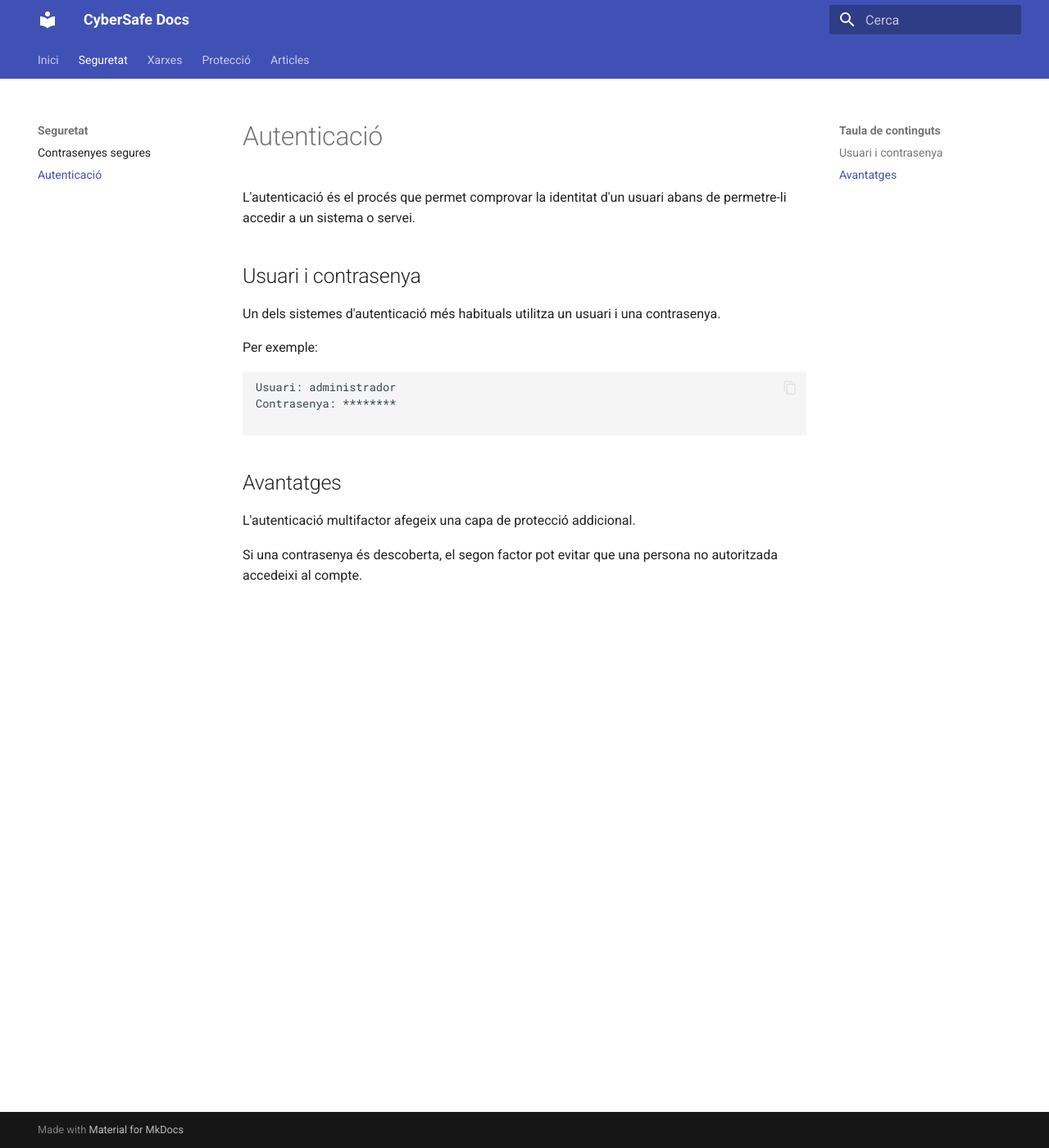
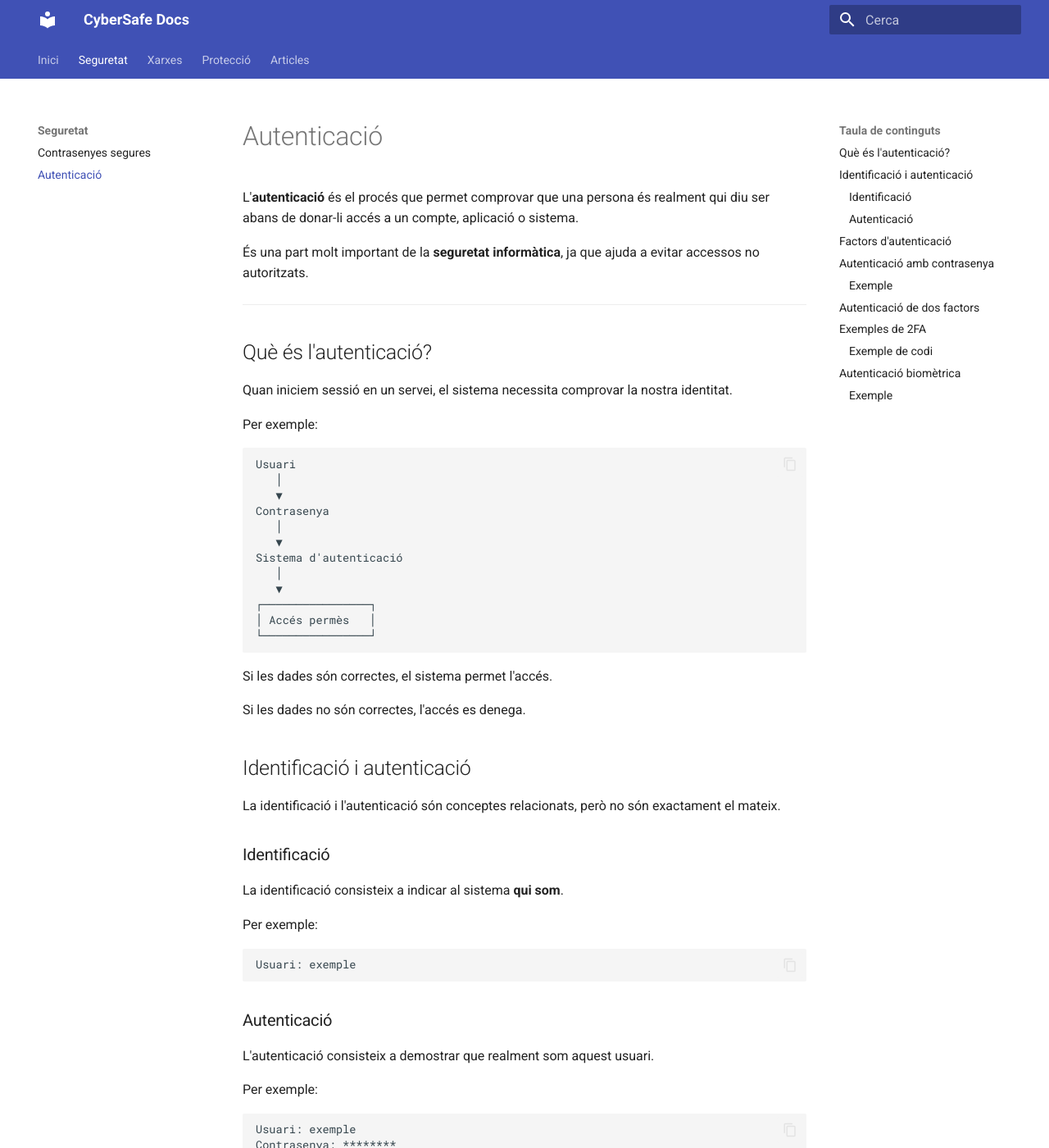
Before and after one commit to dunabou-droid/web-estatica-DunaMarc, an MkDocs documentation site: the page built from docs/seguretat/autenticacio.md, in a window 1280 px wide and 1400 px high. Shown: the whole window at 82% size. Built offline with MkDocs 1.6.1 and Material for MkDocs 9.7.7, drawn with Linux system fonts in a browser that asks for light colours; some of the changed text lies outside the part shown.

Commit message:
Millora autenticacio

````diff
--- a/docs/seguretat/autenticacio.md
+++ b/docs/seguretat/autenticacio.md
@@ -1,20 +1,165 @@
 # Autenticació
 
-L'autenticació és el procés que permet comprovar la identitat d'un usuari abans de permetre-li accedir a un sistema o servei.
+L'**autenticació** és el procés que permet comprovar que una persona és realment qui diu ser abans de donar-li accés a un compte, aplicació o sistema.
 
-## Usuari i contrasenya
+És una part molt important de la **seguretat informàtica**, ja que ajuda a evitar accessos no autoritzats.
 
-Un dels sistemes d'autenticació més habituals utilitza un usuari i una contrasenya.
+---
+
+## Què és l'autenticació?
+
+Quan iniciem sessió en un servei, el sistema necessita comprovar la nostra identitat.
 
 Per exemple:
 
 ```text
-Usuari: administrador
+Usuari
+   │
+   ▼
+Contrasenya
+   │
+   ▼
+Sistema d'autenticació
+   │
+   ▼
+┌────────────────┐
+│ Accés permès   │
+└────────────────┘
+```
+Si les dades són correctes, el sistema permet l'accés.
+
+Si les dades no són correctes, l'accés es denega.
+
+## Identificació i autenticació
+
+La identificació i l'autenticació són conceptes relacionats, però no són exactament el mateix.
+
+### Identificació
+
+La identificació consisteix a indicar al sistema **qui som**.
+
+Per exemple:
+
+```text
+Usuari: exemple
+```
+### Autenticació
+
+L'autenticació consisteix a demostrar que realment som aquest usuari.
+
+Per exemple:
+
+```text
+Usuari: exemple
 Contrasenya: ********
+```
+El sistema comprova les dades i decideix si permet l'accés.
 
+## Factors d'autenticació
+
+Els sistemes d'autenticació poden utilitzar diferents factors per comprovar la identitat d'una persona.
+
+Els principals són:
+
+| Factor | Descripció | Exemple |
+|---|---|---|
+| **Que saps** | Informació que coneixes | Contrasenya o PIN |
+| **Que tens** | Un objecte o dispositiu que tens | Telèfon o clau de seguretat |
+| **Que ets** | Una característica física | Empremta o reconeixement facial |
+
+Utilitzar diferents factors permet afegir **capes de seguretat**.
+
+## Autenticació amb contrasenya
+
+La contrasenya és un dels sistemes d'autenticació més utilitzats.
+
+L'usuari introdueix les seves dades i el sistema comprova si són correctes.
+
+### Exemple
+
+```text
+┌─────────────────────────┐
+│      INICI DE SESSIÓ    │
+├─────────────────────────┤
+│                         │
+│ Usuari:                 │
+│ [ exemple             ] │
+│                         │
+│ Contrasenya:            │
+│ [ ********            ] │
+│                         │
+│       [ ENTRAR ]        │
+│                         │
+└─────────────────────────┘
 ```
-## Avantatges
 
-L'autenticació multifactor afegeix una capa de protecció addicional.
+Aquest sistema és fàcil d'utilitzar, però la seguretat depèn en gran part de la protecció de la contrasenya.
 
-Si una contrasenya és descoberta, el segon factor pot evitar que una persona no autoritzada accedeixi al compte.
+Per aquest motiu, és important utilitzar contrasenyes llargues, segures i diferents per als diferents comptes.
+
+## Autenticació de dos factors
+
+L'autenticació de dos factors, coneguda com a **2FA**, afegeix una segona comprovació després de la contrasenya.
+
+Per exemple:
+
+```text
+1. Introduïm la contrasenya
+              │
+              ▼
+2. Rebrem un codi al mòbil
+              │
+              ▼
+3. Introduïm el codi
+              │
+              ▼
+4. Accedim al compte
+```
+D'aquesta manera, encara que una persona aconsegueixi la nostra contrasenya, necessitaria superar també el segon factor.
+
+## Exemples de 2FA
+
+Alguns exemples de sistemes de doble autenticació són:
+
+- **Codi enviat al telèfon.**
+- **Codi generat per una aplicació d'autenticació.**
+- **Clau de seguretat física.**
+- **Confirmació d'inici de sessió al mòbil.**
+- **Empremta digital**, segons el sistema utilitzat.
+
+### Exemple de codi
+
+**Codi de verificació:**
+
+```text
+583 214
+```
+> ⚠️ **Important:** Els codis de verificació són personals i no s'han de compartir amb altres persones.
+
+## Autenticació biomètrica
+
+La biometria utilitza alguna característica física o de comportament per comprovar la identitat d'una persona.
+
+Alguns exemples són:
+
+- **Empremta digital.**
+- **Reconeixement facial.**
+- **Reconeixement de l'iris.**
+- **Reconeixement de veu** en alguns sistemes.
+
+### Exemple
+
+```text
+Persona
+   │
+   ▼
+Empremta digital
+   │
+   ▼
+Sistema de verificació
+   │
+   ├── Correcta ──► ✅ Accés
+   │
+   └── Incorrecta ─► ❌ Accés denegat
+```
+La biometria pot facilitar l'accés perquè no cal memoritzar una contrasenya, però també és important protegir correctament el dispositiu i el compte.
````
